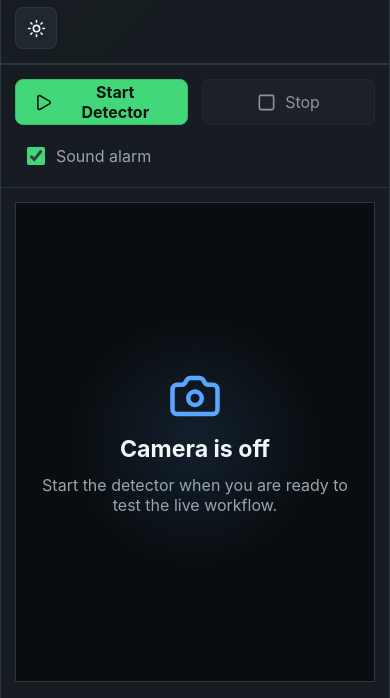
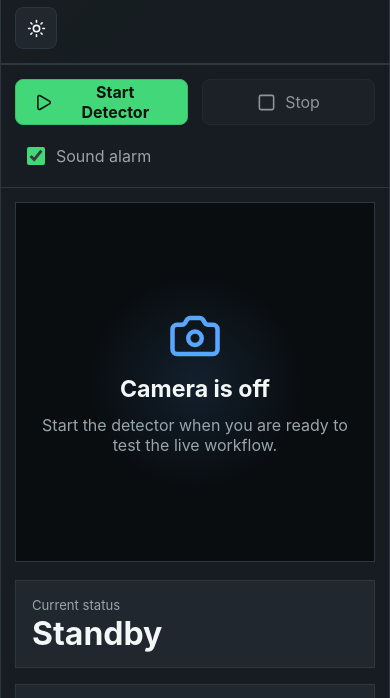
Before and after one commit to samimshs/ML2-Final-Project, a website: page index.html in a window 390 px wide. Shown: the part 112-810 px from the top of the page. Drawn offline with nearby package versions, Linux system fonts and the light colour scheme.

Commit message:
Make camera view square and centered

```diff
--- a/styles.css
+++ b/styles.css
@@ -45,7 +45,7 @@ input {
 }
 
 .app-shell {
-  width: min(1440px, calc(100% - 32px));
+  width: min(1180px, calc(100% - 32px));
   min-height: calc(100vh - 32px);
   margin: 16px auto;
 }
@@ -234,7 +234,9 @@ button:disabled {
 
 .camera-stage {
   display: grid;
-  grid-template-columns: minmax(0, 1fr) 340px;
+  grid-template-columns: minmax(360px, 640px) minmax(300px, 340px);
+  justify-content: center;
+  align-items: start;
   gap: 18px;
   min-height: 0;
   padding: 18px;
@@ -242,7 +244,10 @@ button:disabled {
 
 .video-wrap {
   position: relative;
-  min-height: 420px;
+  width: 100%;
+  max-width: 640px;
+  aspect-ratio: 1 / 1;
+  min-height: 0;
   overflow: hidden;
   background: #070a0d;
   border: 1px solid var(--line);
@@ -450,6 +455,12 @@ svg {
 @media (max-width: 1120px) {
   .camera-stage {
     grid-template-columns: 1fr;
+    justify-items: center;
+  }
+
+  .video-wrap,
+  .status-panel {
+    width: min(100%, 640px);
   }
 }
 
@@ -533,8 +544,9 @@ svg {
   }
 
   .video-wrap {
-    min-height: 360px;
-    aspect-ratio: 3 / 4;
+    width: 100%;
+    max-width: none;
+    aspect-ratio: 1 / 1;
   }
 
 }
```
